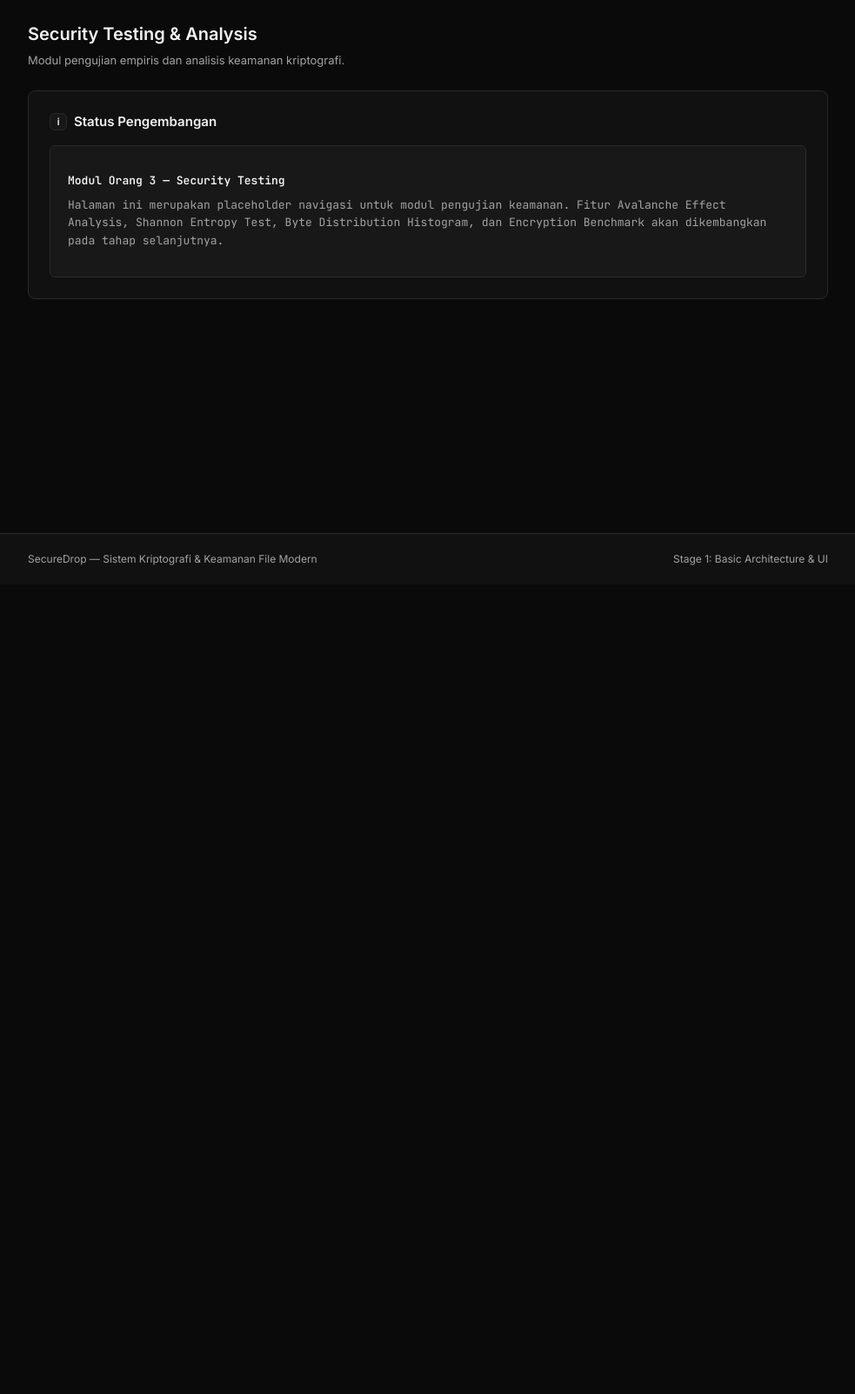
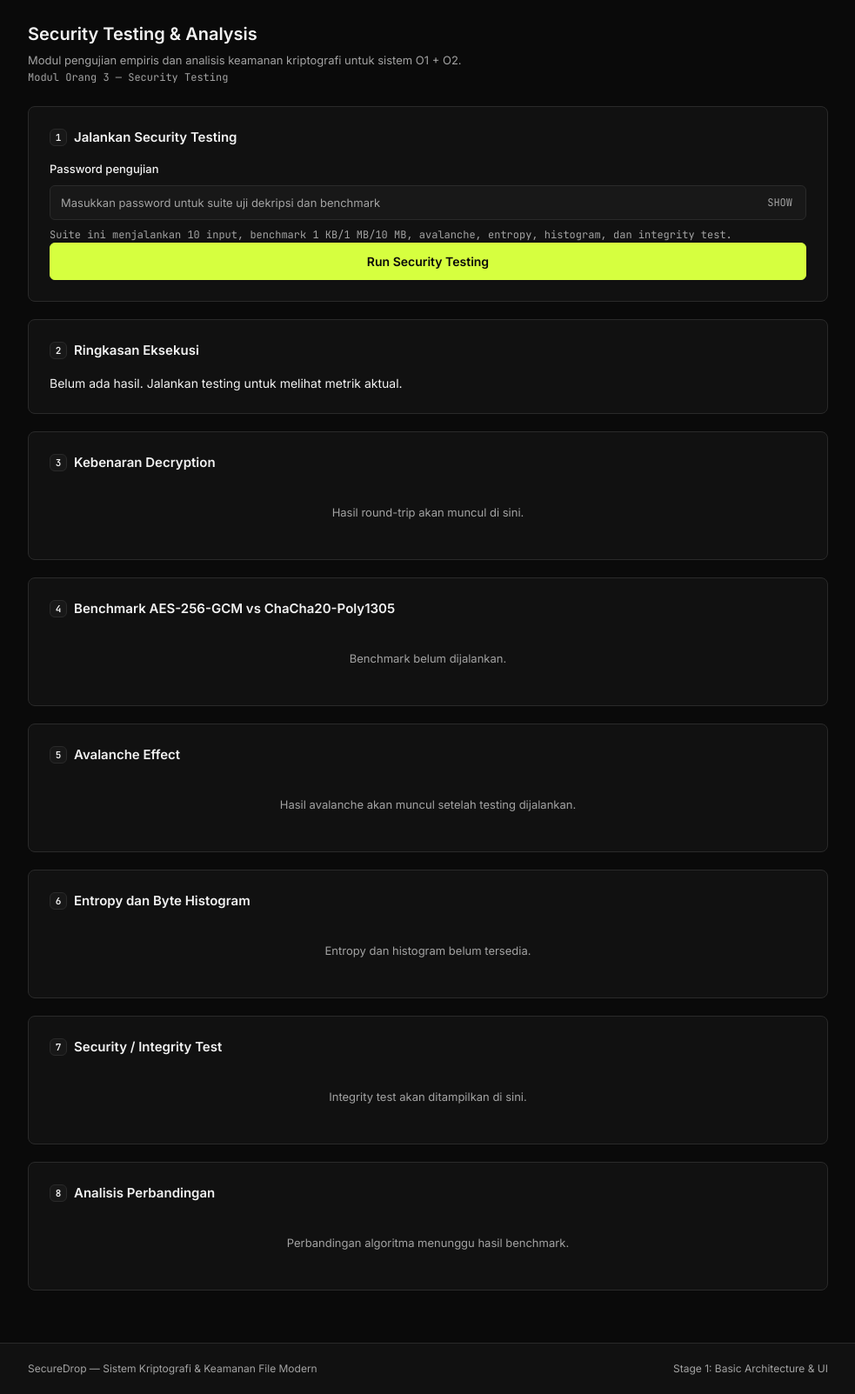
Before and after one commit to nandaRssa/SecureDrop, a Flask app: page /testing in a window 1280 px wide. Shown: the part 128-1731 px from the top of the page at 87% size, without its empty margins (148-1131 px from the left). Before the commit the page ends 778 px from the top, so only its background shows below. Run offline with Flask 3, Linux system fonts and the light colour scheme.

Commit message:
feat(o3): build security testing page

```diff
--- a/templates/testing.html
+++ b/templates/testing.html
@@ -6,21 +6,102 @@
 <section id="section-testing" aria-labelledby="section-heading">
   <div class="section-header">
     <h2 class="section-title" id="section-heading">Security Testing & Analysis</h2>
-    <p class="section-desc">Modul pengujian empiris dan analisis keamanan kriptografi.</p>
+    <p class="section-desc">Modul pengujian empiris dan analisis keamanan kriptografi untuk sistem O1 + O2.</p>
+    <p class="form-hint">Modul Orang 3 — Security Testing</p>
+  </div>
+
+  <form id="securityTestingForm" class="card">
+    <h3 class="card-title">
+      <span class="step-number">1</span>
+      Jalankan Security Testing
+    </h3>
+    <div class="testing-controls">
+      <div class="form-group">
+        <label for="securityTestingPassword" class="form-label">Password pengujian</label>
+        <div class="password-input-wrapper">
+          <input
+            type="password"
+            id="securityTestingPassword"
+            class="input-text"
+            placeholder="Masukkan password untuk suite uji dekripsi dan benchmark"
+            autocomplete="off"
+            required
+          >
+          <button type="button" class="btn-toggle-pwd" id="btnToggleTestingPwd" aria-label="Toggle password visibility">SHOW</button>
+        </div>
+        <p class="form-hint">Suite ini menjalankan 10 input, benchmark 1 KB/1 MB/10 MB, avalanche, entropy, histogram, dan integrity test.</p>
+      </div>
+      <button type="submit" class="btn-primary" id="btnRunSecurityTesting">Run Security Testing</button>
+    </div>
+  </form>
+
+  <div class="card">
+    <h3 class="card-title">
+      <span class="step-number">2</span>
+      Ringkasan Eksekusi
+    </h3>
+    <div class="metric-grid" id="securitySummaryGrid">
+      <div class="metric-card metric-placeholder">Belum ada hasil. Jalankan testing untuk melihat metrik aktual.</div>
+    </div>
   </div>
 
   <div class="card">
     <h3 class="card-title">
-      <span class="step-number">ℹ</span>
-      Status Pengembangan
+      <span class="step-number">3</span>
+      Kebenaran Decryption
     </h3>
-    <div class="result-box">
-      <div class="result-empty" style="text-align: left; padding: 10px 0;">
-        <p style="color: var(--text-primary); font-weight: 600; margin-bottom: 8px;">Modul Orang 3 — Security Testing</p>
-        <p style="color: var(--text-secondary); font-size: 13px; line-height: 1.6;">
-          Halaman ini merupakan placeholder navigasi untuk modul pengujian keamanan. Fitur Avalanche Effect Analysis, Shannon Entropy Test, Byte Distribution Histogram, dan Encryption Benchmark akan dikembangkan pada tahap selanjutnya.
-        </p>
-      </div>
+    <div class="table-wrap" id="roundTripTableWrap">
+      <div class="result-empty">Hasil round-trip akan muncul di sini.</div>
+    </div>
+  </div>
+
+  <div class="card">
+    <h3 class="card-title">
+      <span class="step-number">4</span>
+      Benchmark AES-256-GCM vs ChaCha20-Poly1305
+    </h3>
+    <div class="table-wrap" id="benchmarkTableWrap">
+      <div class="result-empty">Benchmark belum dijalankan.</div>
+    </div>
+  </div>
+
+  <div class="card">
+    <h3 class="card-title">
+      <span class="step-number">5</span>
+      Avalanche Effect
+    </h3>
+    <div class="table-wrap" id="avalancheTableWrap">
+      <div class="result-empty">Hasil avalanche akan muncul setelah testing dijalankan.</div>
+    </div>
+  </div>
+
+  <div class="card">
+    <h3 class="card-title">
+      <span class="step-number">6</span>
+      Entropy dan Byte Histogram
+    </h3>
+    <div id="entropyHistogramWrap">
+      <div class="result-empty">Entropy dan histogram belum tersedia.</div>
+    </div>
+  </div>
+
+  <div class="card">
+    <h3 class="card-title">
+      <span class="step-number">7</span>
+      Security / Integrity Test
+    </h3>
+    <div class="table-wrap" id="integrityTableWrap">
+      <div class="result-empty">Integrity test akan ditampilkan di sini.</div>
+    </div>
+  </div>
+
+  <div class="card">
+    <h3 class="card-title">
+      <span class="step-number">8</span>
+      Analisis Perbandingan
+    </h3>
+    <div class="table-wrap" id="comparisonTableWrap">
+      <div class="result-empty">Perbandingan algoritma menunggu hasil benchmark.</div>
     </div>
   </div>
 </section>
```
